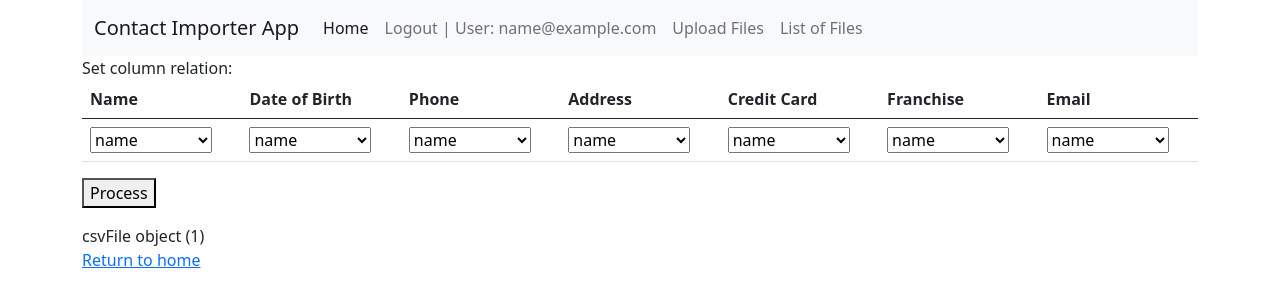
After one commit to Gabrielsldev/koombea_challenge, a Django app: page /process/1 in a window 1280 px wide. The commit adds this page. Shown: the top 307 px of the page. Run offline with Django 4.2, Linux system fonts and the light colour scheme; a user stored in the database is signed in; tables that the repository leaves empty hold one stand-in row (values such as "Sample post").

Commit message:
User can add csv file and select columns

```diff
--- a/contact_importer/csv_importer/models.py
+++ b/contact_importer/csv_importer/models.py
@@ -5,12 +5,16 @@ from django.db import models
 
 class Contact(models.Model):
     name = models.CharField(max_length=255, blank=False, null=False)
-    date_of_birth = models.DateField(blank=False, null=False)
+    date_of_birth = models.DateField(blank=False, null=True)
     phone = models.CharField(max_length=30, blank=False, null=False)
     address = models.CharField(max_length=255, blank=False, null=False)
     credit_card = models.CharField(max_length=20, blank=False, null=False)
     franchise = models.CharField(max_length=50, blank=False, null=False)
     email = models.EmailField(blank=False, null=False)
+    on_hold = models.BooleanField(default=False)
+    processing = models.BooleanField(default=False)
+    failed = models.BooleanField(default=False)
+    finished = models.BooleanField(default=False)
 
 class csvFile(models.Model):
     name = models.CharField(max_length=255, blank=True)
--- /dev/null
+++ b/contact_importer/csv_importer/templates/process_file.html
@@ -0,0 +1,79 @@
+{% extends 'base.html' %}
+
+{% block content %}
+  <form method="post" enctype="multipart/form-data">
+    {% csrf_token %}
+    <label for="fields">Set column relation:</label>
+
+    <table class="table">
+        <thead>
+          <tr>
+            <th scope="col">Name</th>
+            <th scope="col">Date of Birth</th>
+            <th scope="col">Phone</th>
+            <th scope="col">Address</th>
+            <th scope="col">Credit Card</th>
+            <th scope="col">Franchise</th>
+            <th scope="col">Email</th>
+          </tr>
+        </thead>
+        <tbody>
+          <tr>
+            <td>
+                <select name="name" id="name">
+                    {% for option in options %}
+                    <option value={{option}}>{{option}}</option>
+                    {% endfor %}
+                </select>
+            </td>
+            <td>
+                <select name="date_of_birth" id="date_of_birth">
+                    {% for option in options %}
+                    <option value="{{option}}">{{option}}</option>
+                    {% endfor %}
+                </select>
+            </td>
+            <td>
+                <select name="phone" id="phone">
+                    {% for option in options %}
+                    <option value="{{option}}">{{option}}</option>
+                    {% endfor %}
+                </select>
+            </td>
+            <td>
+                <select name="address" id="address">
+                    {% for option in options %}
+                    <option value="{{option}}">{{option}}</option>
+                    {% endfor %}
+                </select>
+            </td>
+            <td>
+                <select name="credit_card" id="credit_card">
+                    {% for option in options %}
+                    <option value="{{option}}">{{option}}</option>
+                    {% endfor %}
+                </select>
+            </td>
+            <td>
+                <select name="franchise" id="franchise">
+                    {% for option in options %}
+                    <option value="{{option}}">{{option}}</option>
+                    {% endfor %}
+                </select>
+            </td>
+            <td>
+                <select name="email" id="email">
+                    {% for option in options %}
+                    <option value={{option}}>{{option}}</option>
+                    {% endfor %}
+                </select>
+            </td>
+          </tr>
+        </tbody>
+      </table>
+
+    <button type="submit">Process</button>
+  </form>
+  {{ file }}
+  <p><a href="{% url 'index' %}">Return to home</a></p>
+{% endblock %}
--- a/contact_importer/csv_importer/urls.py
+++ b/contact_importer/csv_importer/urls.py
@@ -1,9 +1,10 @@
 from django.urls import path
-from .views import IndexView, model_form_upload, ListFiles
+from csv_importer.views import IndexView, ListFiles
 from . import views
 
 urlpatterns = [
     path("", IndexView.as_view(), name="index"),
     path("upload", views.model_form_upload, name="upload"),
     path("files", ListFiles.as_view(), name="files"),
+    path("process/<int:pk>", views.process_file, name="process"),
 ]
--- a/contact_importer/csv_importer/views.py
+++ b/contact_importer/csv_importer/views.py
@@ -3,7 +3,12 @@ from .forms import csvFileForm
 from django.shortcuts import render, redirect
 from django.contrib.auth.decorators import login_required
 from django.contrib.auth.mixins import LoginRequiredMixin
-from csv_importer.models import csvFile
+from csv_importer.models import Contact, csvFile
+from django.shortcuts import get_object_or_404
+
+import datetime
+
+import pandas as pd
 
 # Create your views here.
 
@@ -27,3 +32,49 @@ class ListFiles(ListView, LoginRequiredMixin):
     model = csvFile
     paginate_by = 10
     template_name = "list_of_files.html"
+
+
+@login_required
+def process_file(request, pk):
+    file = get_object_or_404(csvFile, pk=pk)
+
+
+    df = pd.read_csv("../contact_importer/media/csvfiles/2022/03/contacts_test.csv")
+    options = list(df.columns)
+
+
+    if request.method == 'POST':
+        for index, row in df.iterrows():
+            name = row[request.POST["name"]]
+            date_of_birth = row[request.POST["date_of_birth"]]
+            phone = row[request.POST["phone"]]
+            address = row[request.POST["address"]]
+            credit_card = row[request.POST["credit_card"]]
+            franchise = row[request.POST["franchise"]]
+            email = row[request.POST["email"]]
+
+            new_ativo_instance = Contact.objects.create(name=name, date_of_birth=date_of_birth, phone=phone,
+                                                        address=address, credit_card=credit_card, franchise=franchise, email=email)
+            new_ativo_instance.save()
+
+
+
+
+        # name = request.POST["name"]
+        # date_of_birth = request.POST["date_of_birth"]
+        # phone = request.POST["phone"]
+        # address = request.POST["address"]
+        # credit_card = request.POST["credit_card"]
+        # franchise = request.POST["franchise"]
+        # email = request.POST["email"]
+
+        # new_ativo_instance = Contact.objects.create(name=name, date_of_birth=date_of_birth, phone=phone,
+        #                                             address=address, credit_card=credit_card, franchise=franchise, email=email)
+        # new_ativo_instance.save()
+
+    context = {
+        'file': file,
+        'options': options,
+    }
+
+    return render(request, 'process_file.html', context)
--- /dev/null
+++ b/contact_importer/media/csvfiles/2022/03/contacts_test.csv
@@ -0,0 +1,4 @@
+name,date_of_birth,phone,address,credit_card,franchise,email
+John,2022-05-02,2121212,street,123 456 789 798,Visa,asdds@saddsa.com
+David,2021-12-01,545545,avenue,987 654 147 258,MasterCard,221312sdadas@sadsa.com
+John-Smith,2021-07-25,999545545,alley,987 654 555 444,Amex,visa@visa.com
```
Also changed, not shown: contact_importer/csv_importer/templates/list_of_files.html (+21 -8 lines), contact_importer/csv_importer/migrations/0002_contact_failed_contact_finished_contact_on_hold_and_more.py (added).
